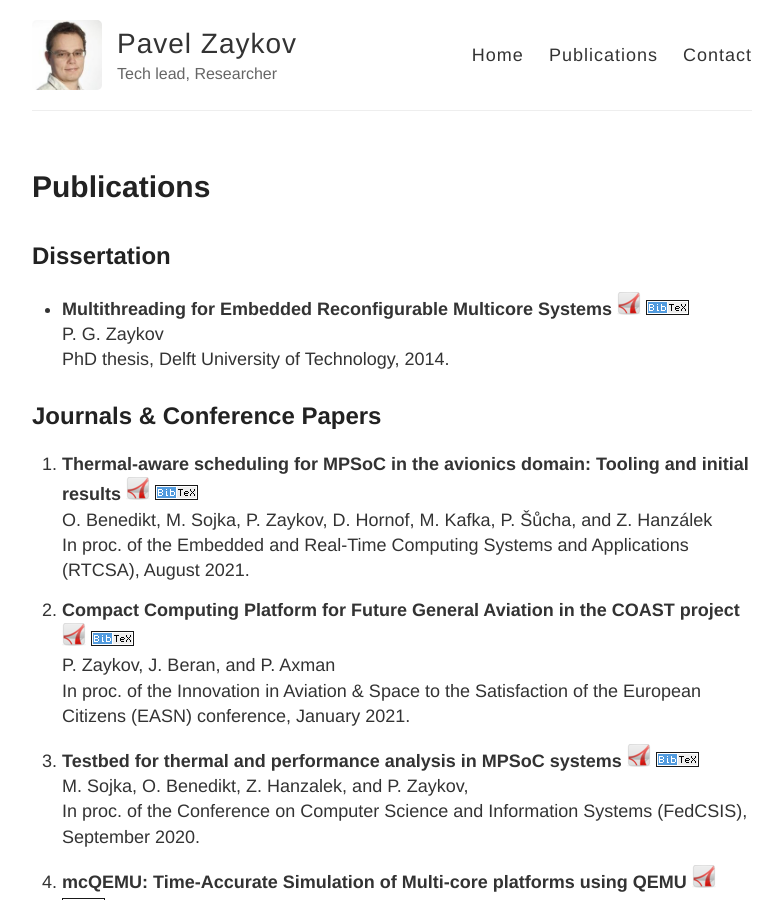
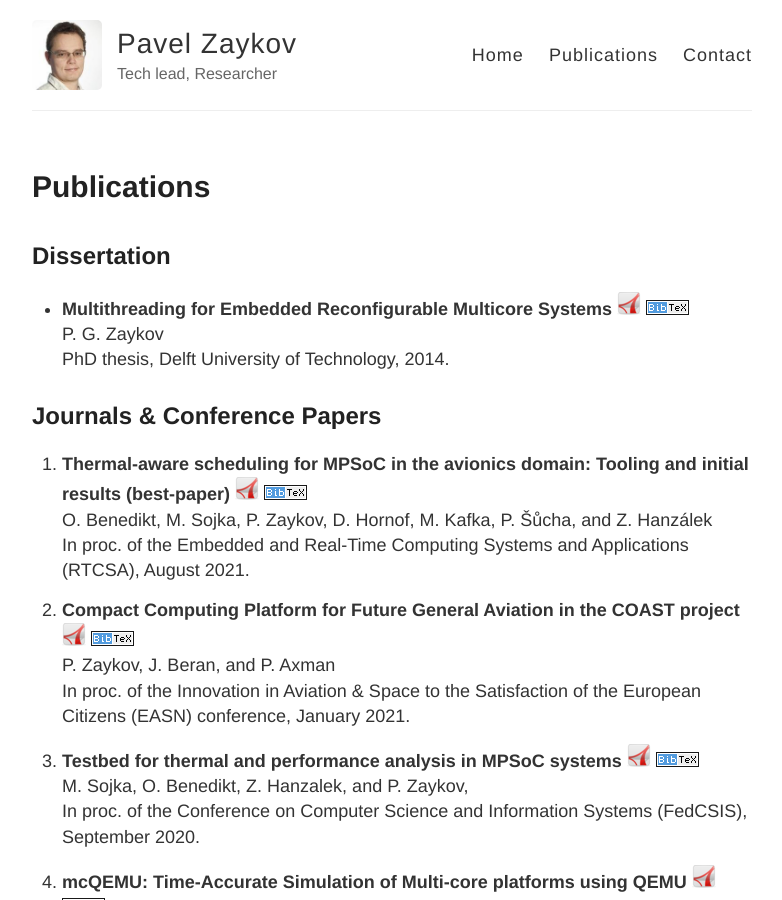
Before and after one commit to zaykov/web-page, a Jekyll site: the page built from publications.md, in a window 1280 px wide and 900 px high. Shown: the whole window, without its empty margins (248-1030 px from the left). Built offline with Jekyll 4.4.1, drawn with Linux system fonts in a browser that asks for light colours; comment, search, counter and statistics services are not loaded.

Commit message:
RTCSA paper was updated with DOI

```diff
--- a/publications.md
+++ b/publications.md
@@ -12,8 +12,8 @@ P. G. Zaykov<br>
 PhD thesis, Delft University of Technology, 2014.
 
 ## Journals & Conference Papers
-1. **Thermal-aware scheduling for MPSoC in the avionics domain: Tooling and initial results**
-<a href="" target="_blank"><img src="{{ site.url }}/images/pdf.png"></a>
+1. **Thermal-aware scheduling for MPSoC in the avionics domain: Tooling and initial results (best-paper)**
+<a href="https://doi.org/10.1109/RTCSA52859.2021.00026" target="_blank"><img src="{{ site.url }}/images/pdf.png"></a>
 <a href="{{ site.url }}/publications/bib/zaykov-2021-rtcsa.bib" target="_blank"><img src="{{ site.url }}/images/bibtex.png"></a>
 <br>
 O. Benedikt, M. Sojka, P. Zaykov, D. Hornof, M. Kafka, P. Šůcha, and Z. Hanzálek<br>
--- a/publications/bib/zaykov-2021-rtcsa.bib
+++ b/publications/bib/zaykov-2021-rtcsa.bib
@@ -4,8 +4,8 @@
   Booktitle                = {In proc. of the Embedded and Real-Time Computing Systems and Applications Conference (RTCSA)},
   Year                     = {2021},
   Month                    = {Aug},
-  Pages                    = {TBD},
+  Pages                    = {159-168},
 
-  Doi                      = {TBD},
-  Url                      = {TBD}
+  Doi                      = {10.1109/RTCSA52859.2021.00026},
+  Url                      = {https://doi.org/10.1109/RTCSA52859.2021.00026}
 }
```
